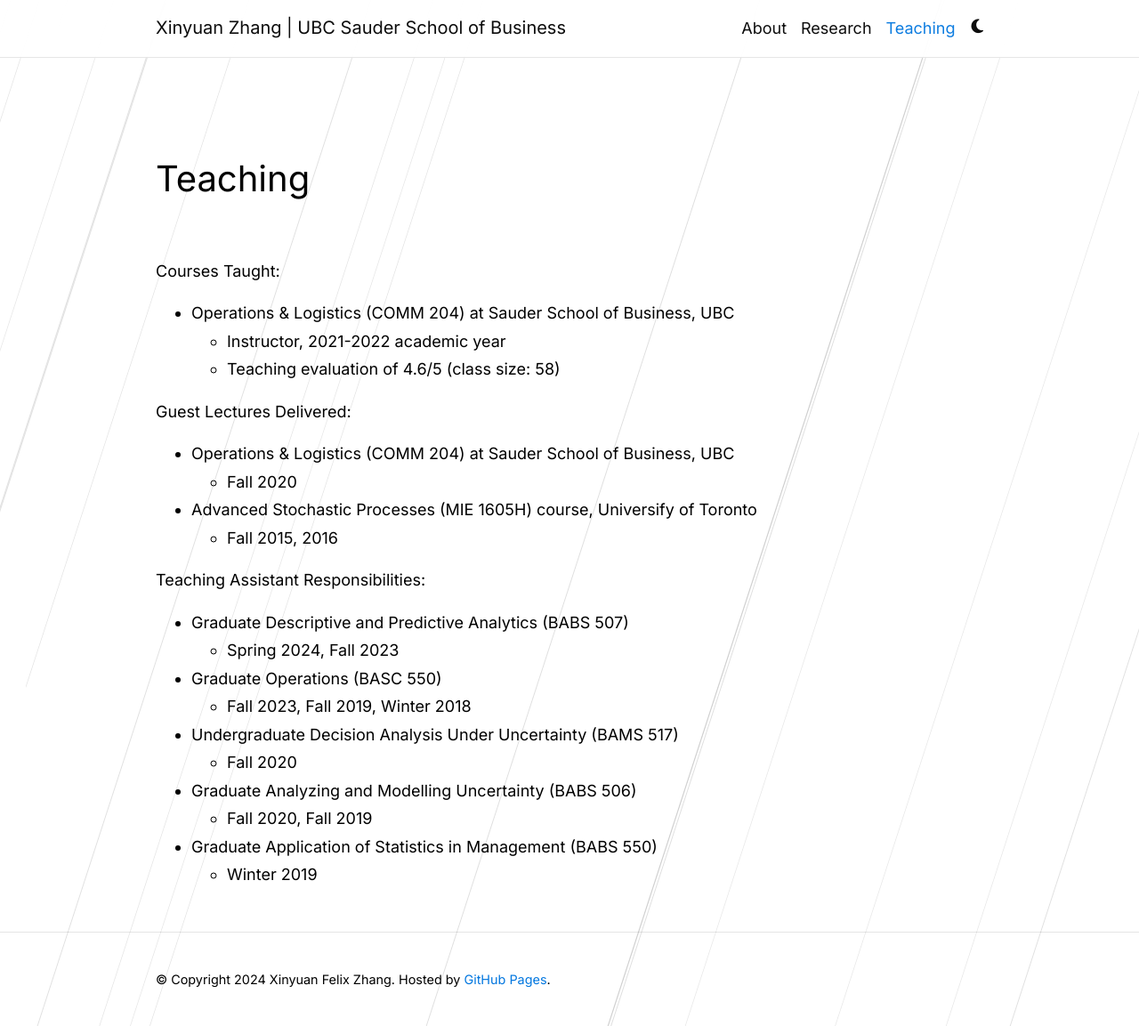
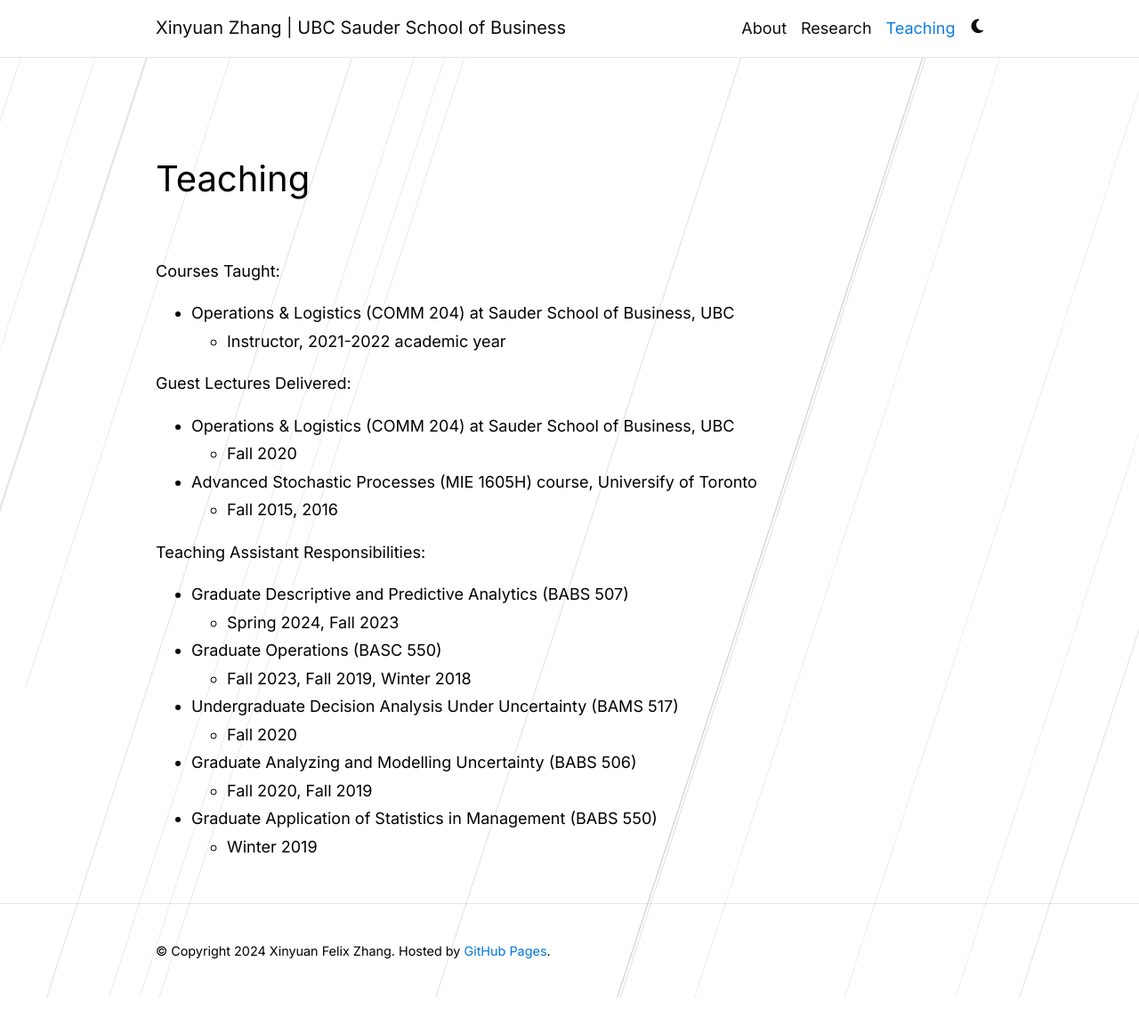
Before and after one commit to xyz2023ca/xyz2023ca.github.io, a Jekyll site: the page built from _pages/teaching.md, in a window 1280 px wide and 1153 px high. Shown: the whole window at 89% size. Built offline with Jekyll 4.4.1, drawn with Linux system fonts in a browser that asks for light colours; comment, search, counter and statistics services are not loaded; a style sheet for code colours, icons or effects is not loaded.

Commit message:
Update teaching.md

```diff
--- a/_pages/teaching.md
+++ b/_pages/teaching.md
@@ -12,8 +12,6 @@ nav_order: 2
 **Courses Taught:**
 - Operations & Logistics (COMM 204) at Sauder School of Business, UBC
   - Instructor, 2021-2022 academic year
-  - Teaching evaluation of 4.6/5 (class size: 58)
-
 
 **Guest Lectures Delivered:**
 - Operations & Logistics (COMM 204) at Sauder School of Business, UBC
```
